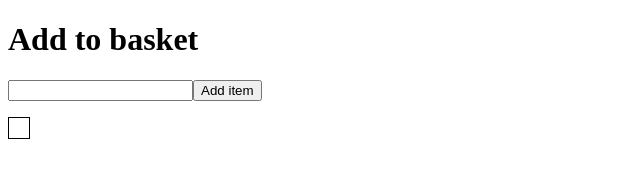
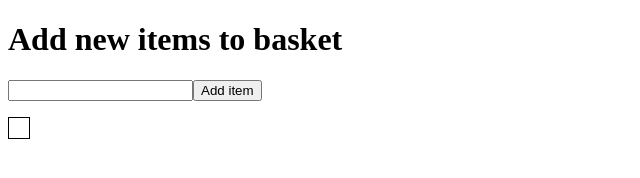
Before and after one commit to justinmgeorge/webDeveloperJoe, a plain HTML site: page index.html in a window 1280 px wide. Shown: the whole page, without its empty margins (0-640 px from the left). Drawn offline with Linux system fonts and the light colour scheme.

```diff
--- a/index.html
+++ b/index.html
@@ -6,7 +6,7 @@
 </head>
 <body>
 
-    <h1>Add to basket</h1>
+    <h1>Add new items to basket</h1>
     <table id="table" class="table">
     <input id="userinput" type="text"/>
     <button id="enter">Add item</button>
```
